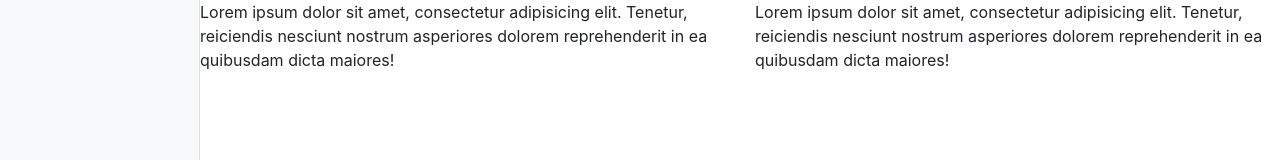
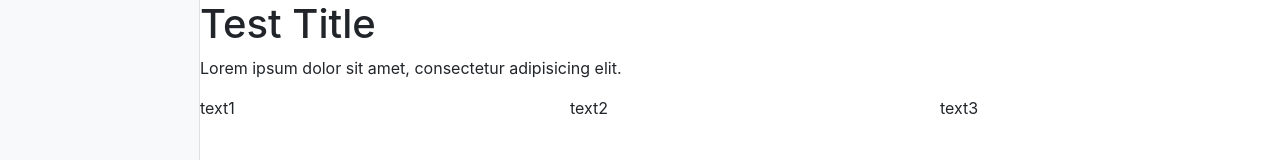
Before and after one commit to itbasket/js-constructor, a website built with webpack: page src/index.html in a window 1280 px wide. Shown: the top 160 px of the page. Built offline with nearby package versions, Linux system fonts and the light colour scheme.

Commit message:
Content model added

```diff
--- a/src/index.html
+++ b/src/index.html
@@ -9,16 +9,7 @@
 <body>
     <div id="app" class="container-fluid">
         <div id="panel" class="bg-light sidebar"></div>
-        <div id="site" class="content">
-            <div class="row">
-                <div class="col-sm">
-                    <p>Lorem ipsum dolor sit amet, consectetur adipisicing elit. Tenetur, reiciendis nesciunt nostrum asperiores dolorem reprehenderit in ea quibusdam dicta maiores!</p>
-                </div>
-                <div class="col-sm">
-                    <p>Lorem ipsum dolor sit amet, consectetur adipisicing elit. Tenetur, reiciendis nesciunt nostrum asperiores dolorem reprehenderit in ea quibusdam dicta maiores!</p>
-                </div>
-            </div>
-        </div>
+        <div id="site" class="content"></div>
     </div>
 </body>
 </html>
--- a/src/index.js
+++ b/src/index.js
@@ -1 +1,44 @@
+import { model } from './model'
 import './styles/main.css'
+
+model.forEach(block => {
+    let html
+    if (block.type === 'title') {
+        html = title(block)
+    } else if (block.type === 'text') {
+        html = text(block)
+    } else if (block.type === 'textColumns') {
+        html = textColumns(block)
+    }
+
+    document.querySelector('#site').insertAdjacentHTML('beforeend', html)
+})
+
+function title(block) {
+    return `
+        <div class="row">
+            <div class="col-sm">
+                <h1>${block.value}</h1>
+            </div>
+        </div>
+    `
+}
+
+function text(block) {
+    return `
+        <div class="row">
+            <div class="col-sm">
+                <p>${block.value}</p>
+            </div>
+        </div>
+    `
+}
+
+function textColumns(block) {
+    const html = block.value.map(item => `<div class='col-sm'>${item}</div>`)
+    return `
+    <div class="row">
+        ${html.join('')}
+    </div>
+    `
+}
--- /dev/null
+++ b/src/model.js
@@ -0,0 +1,5 @@
+export const model = [
+    {type: 'title', value: 'Test Title', options: {}},
+    {type: 'text', value: 'Lorem ipsum dolor sit amet, consectetur adipisicing elit.', options: {}},
+    {type: 'textColumns', value: ['text1', 'text2', 'text3'], options: {}}
+]
```
